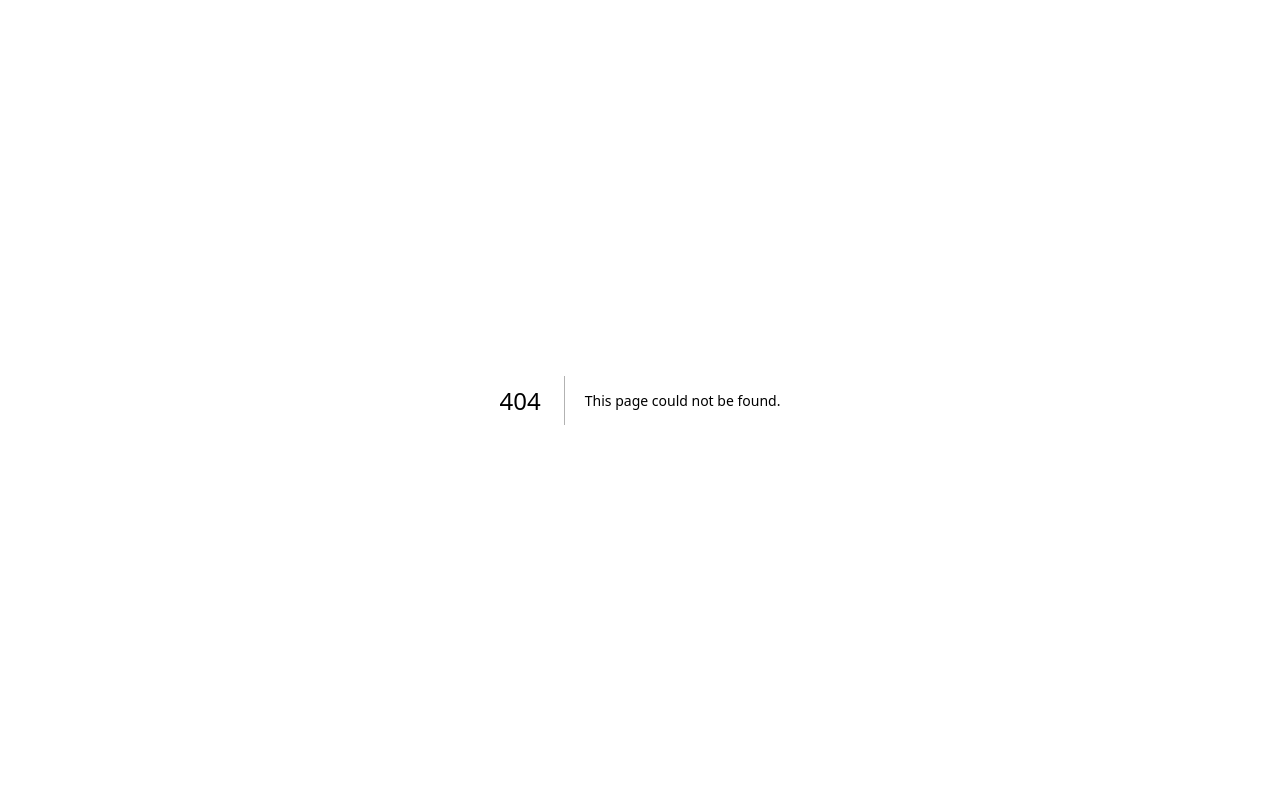
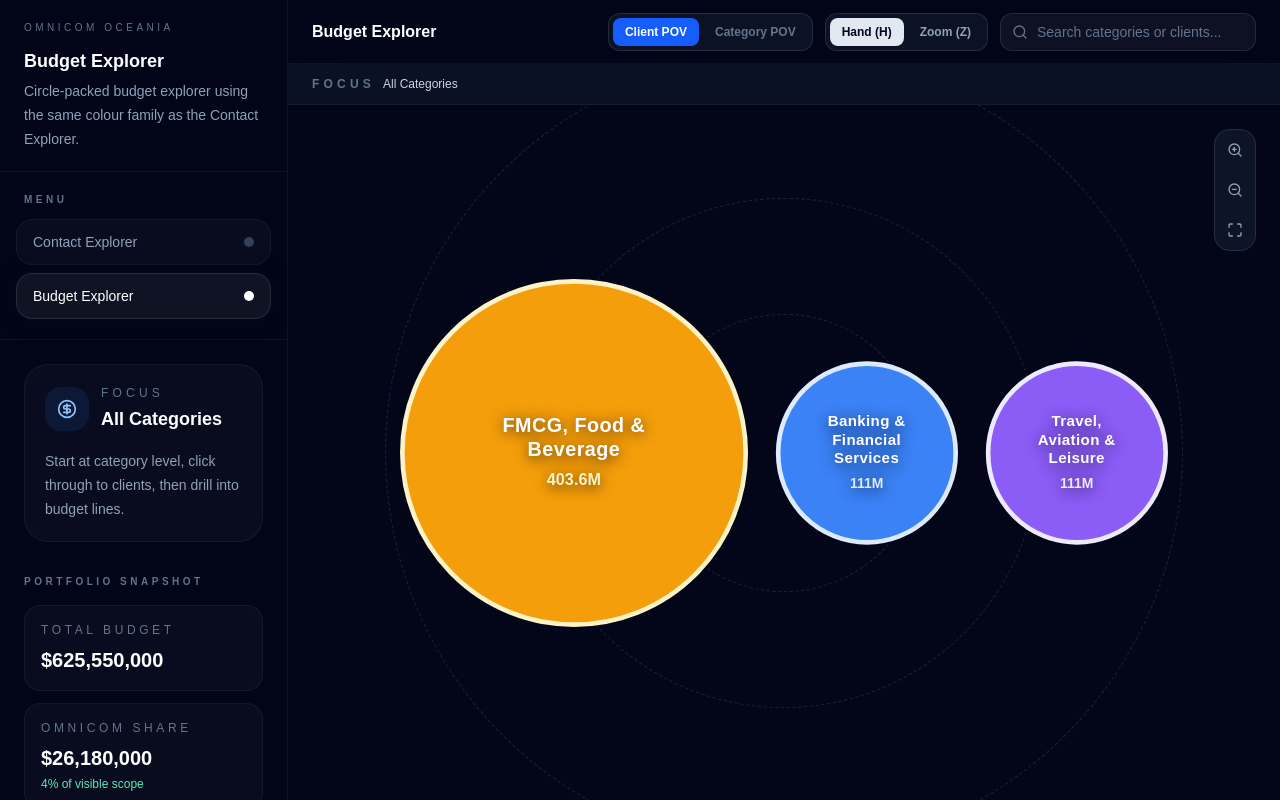
Before and after one commit to TrongAnNguyen/test-amplify, a Next.js app: page /budget-explorer in a window 1280 px wide. Before the commit this address had no page. Built offline with nearby package versions, Linux system fonts and the light colour scheme.

Commit message:
feat: make contact explorer as default map

```diff
--- /dev/null
+++ b/app/budget-explorer/page.tsx
@@ -0,0 +1,9 @@
+import BudgetExplorer from "@/components/BudgetExplorer";
+
+export default function BudgetExplorerPage() {
+  return (
+    <main className="min-h-screen overflow-hidden">
+      <BudgetExplorer />
+    </main>
+  );
+}
--- a/app/contact-explorer/page.tsx
+++ /dev/null
@@ -1,9 +0,0 @@
-import MapComponent from "@/components/MapComponent";
-
-export default function ContactExplorerPage() {
-  return (
-    <main className="min-h-screen overflow-hidden">
-      <MapComponent />
-    </main>
-  );
-}
--- a/app/page.tsx
+++ b/app/page.tsx
@@ -1,9 +1,9 @@
-import BudgetExplorer from "@/components/BudgetExplorer";
+import MapComponent from "@/components/MapComponent";
 
 export default function Home() {
   return (
     <main className="min-h-screen overflow-hidden">
-      <BudgetExplorer />
+      <MapComponent />
     </main>
   );
 }
--- a/components/ExplorerShell.tsx
+++ b/components/ExplorerShell.tsx
@@ -14,8 +14,8 @@
 }
 
 const menuItems = [
-  { href: "/", label: "Budget Explorer" },
-  { href: "/contact-explorer", label: "Contact Explorer" },
+  { href: "/", label: "Contact Explorer" },
+  { href: "/budget-explorer", label: "Budget Explorer" },
 ];
 
 export default function ExplorerShell({
```
